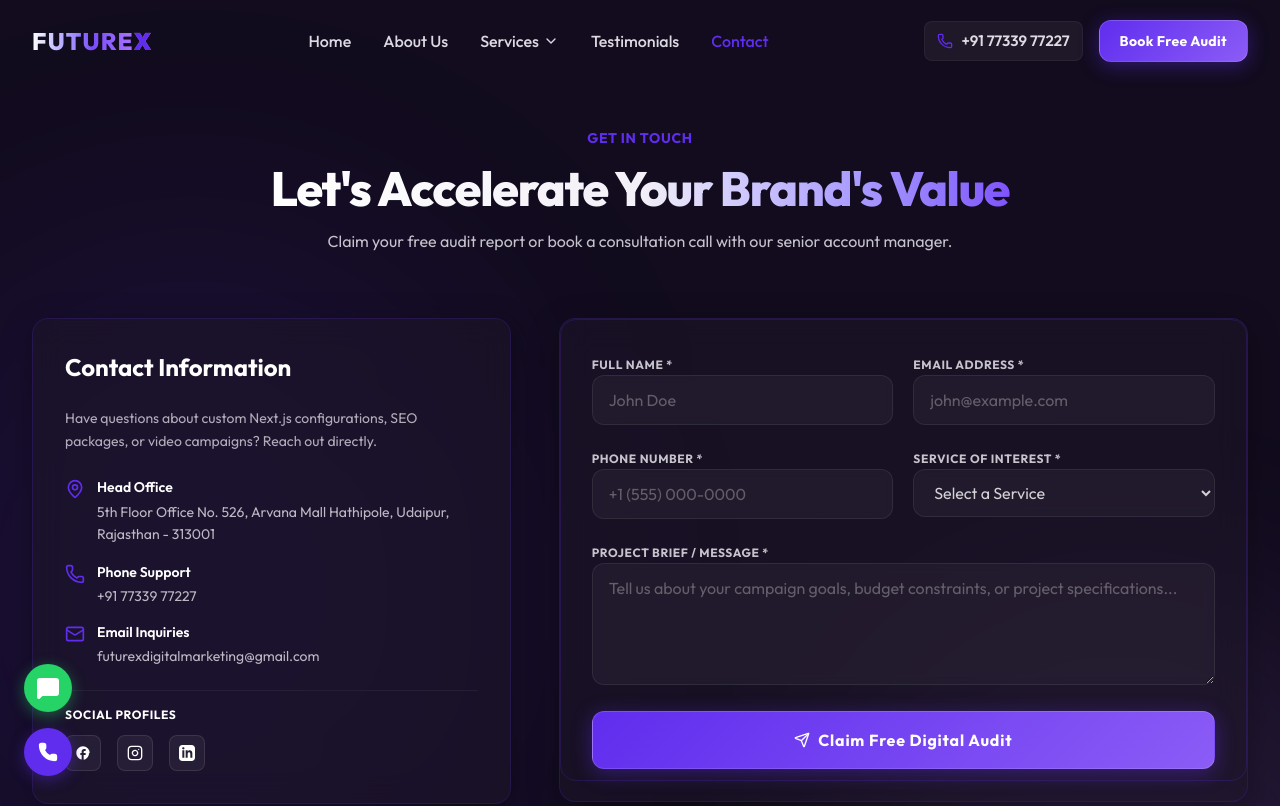
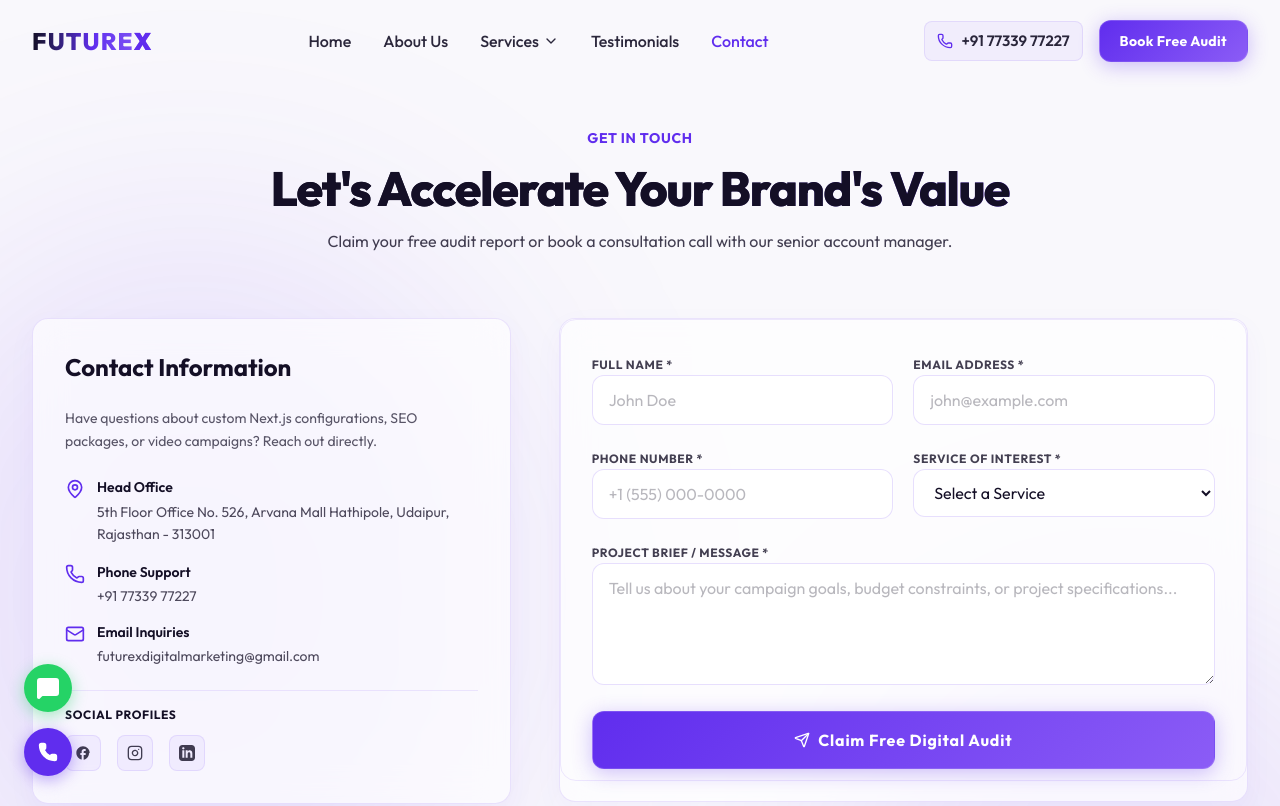
Before and after one commit to Eshbanoliver/futurexwebsite, a Next.js app: page /contact in a window 1280 px wide. Shown: the top 806 px of the page. Built offline with nearby package versions, Linux system fonts and the light colour scheme.

Commit message:
style: Transition to premium light theme with liquid glass accents and dark headers

```diff
--- a/src/app/contact/page.tsx
+++ b/src/app/contact/page.tsx
@@ -15,7 +15,7 @@ export default function Contact() {
     <>
       <JsonLd schema={localBusinessSchema} />
 
-      <main className="relative min-h-screen pt-32 pb-20 bg-background text-white overflow-hidden">
+      <main className="relative min-h-screen pt-32 pb-20 bg-background text-foreground overflow-hidden">
         {/* Neon Glow Highlights */}
         <div className="absolute top-[15%] left-[-10%] w-[50%] h-[50%] bg-primary/10 rounded-full blur-[120px] pointer-events-none" />
         <div className="absolute bottom-[15%] right-[-10%] w-[45%] h-[45%] bg-accent-purple/10 rounded-full blur-[100px] pointer-events-none" />
@@ -24,7 +24,7 @@ export default function Contact() {
           {/* Header */}
           <div className="text-center space-y-4 max-w-3xl mx-auto">
             <div className="text-sm font-bold uppercase tracking-wider text-primary">Get In Touch</div>
-            <h1 className="text-4xl sm:text-5xl font-extrabold tracking-tight bg-gradient-to-r from-white via-foreground to-primary-hover bg-clip-text text-transparent">
+            <h1 className="text-4xl sm:text-5xl font-extrabold tracking-tight bg-gradient-to-r from-foreground via-[#332a54] to-primary bg-clip-text text-transparent">
               Let's Accelerate Your Brand's Value
             </h1>
             <p className="text-foreground/80 leading-relaxed text-sm sm:text-base">
@@ -36,7 +36,7 @@ export default function Contact() {
             {/* Contact Details & Info */}
             <div className="lg:col-span-5 space-y-8">
               <div className="liquid-glass p-6 sm:p-8 rounded-2xl border border-primary/10 space-y-6">
-                <h2 className="text-2xl font-bold text-white">Contact Information</h2>
+                <h2 className="text-2xl font-bold text-foreground">Contact Information</h2>
                 <p className="text-foreground/70 text-sm leading-relaxed">
                   Have questions about custom Next.js configurations, SEO packages, or video campaigns? Reach out directly.
                 </p>
@@ -45,7 +45,7 @@ export default function Contact() {
                   <div className="flex items-start space-x-3 text-sm">
                     <MapPin className="w-5 h-5 text-primary shrink-0 mt-0.5" />
                     <div>
-                      <h4 className="text-white font-semibold">Head Office</h4>
+                      <h4 className="text-foreground font-semibold">Head Office</h4>
                       <p className="text-foreground/75 leading-relaxed mt-1">
                         5th Floor Office No. 526, Arvana Mall Hathipole, Udaipur, Rajasthan - 313001
                       </p>
@@ -55,7 +55,7 @@ export default function Contact() {
                   <div className="flex items-start space-x-3 text-sm">
                     <Phone className="w-5 h-5 text-primary shrink-0 mt-0.5" />
                     <div>
-                      <h4 className="text-white font-semibold">Phone Support</h4>
+                      <h4 className="text-foreground font-semibold">Phone Support</h4>
                       <a href="tel:+917733977227" className="text-foreground/75 hover:text-primary transition-colors block mt-1">
                         +91 77339 77227
                       </a>
@@ -65,7 +65,7 @@ export default function Contact() {
                   <div className="flex items-start space-x-3 text-sm">
                     <Mail className="w-5 h-5 text-primary shrink-0 mt-0.5" />
                     <div>
-                      <h4 className="text-white font-semibold">Email Inquiries</h4>
+                      <h4 className="text-foreground font-semibold">Email Inquiries</h4>
                       <a
                         href="mailto:futurexdigitalmarketing@gmail.com"
                         className="text-foreground/75 hover:text-primary transition-colors block break-all mt-1"
@@ -76,17 +76,17 @@ export default function Contact() {
                   </div>
                 </div>
 
-                <div className="pt-4 border-t border-white/5 space-y-3">
-                  <h4 className="text-white font-bold text-xs uppercase tracking-wider">Social Profiles</h4>
+                <div className="pt-4 border-t border-primary/10 space-y-3">
+                  <h4 className="text-foreground font-bold text-xs uppercase tracking-wider">Social Profiles</h4>
                   <div className="flex items-center space-x-4">
                     <a
                       href="https://www.facebook.com/people/Futurex-DigitalMarketing/61582411168285/"
                       target="_blank"
                       rel="noopener noreferrer"
-                      className="w-9 h-9 rounded-lg border border-white/10 bg-white/5 hover:bg-primary/20 hover:border-primary/50 flex items-center justify-center transition-all duration-300"
+                      className="w-9 h-9 rounded-lg border border-primary/10 bg-primary/5 hover:bg-primary/20 hover:border-primary/50 flex items-center justify-center transition-all duration-300"
                       aria-label="Facebook"
                     >
-                      <svg className="w-4 h-4 text-white fill-current" viewBox="0 0 24 24">
+                      <svg className="w-4 h-4 text-foreground/80 fill-current" viewBox="0 0 24 24">
                         <path d="M22 12c0-5.52-4.48-10-10-10S2 6.48 2 12c0 4.84 3.44 8.87 8 9.8V15H8v-3h2V9.5C10 7.57 11.57 6 13.5 6H16v3h-2c-.55 0-1 .45-1 1v2h3v3h-3v6.95c4.56-.93 8-4.96 8-9.75z"/>
                       </svg>
                     </a>
@@ -94,10 +94,10 @@ export default function Contact() {
                       href="https://www.instagram.com/futurexdigitalmarketing/"
                       target="_blank"
                       rel="noopener noreferrer"
-                      className="w-9 h-9 rounded-lg border border-white/10 bg-white/5 hover:bg-primary/20 hover:border-primary/50 flex items-center justify-center transition-all duration-300"
+                      className="w-9 h-9 rounded-lg border border-primary/10 bg-primary/5 hover:bg-primary/20 hover:border-primary/50 flex items-center justify-center transition-all duration-300"
                       aria-label="Instagram"
                     >
-                      <svg className="w-4 h-4 fill-none stroke-current stroke-2 text-white" viewBox="0 0 24 24" strokeLinecap="round" strokeLinejoin="round">
+                      <svg className="w-4 h-4 fill-none stroke-current stroke-2 text-foreground/80" viewBox="0 0 24 24" strokeLinecap="round" strokeLinejoin="round">
                         <rect x="2" y="2" width="20" height="20" rx="5" ry="5"/>
                         <path d="M16 11.37A4 4 0 1 1 12.63 8 4 4 0 0 1 16 11.37z"/>
                         <line x1="17.5" y1="6.5" x2="17.51" y2="6.5"/>
@@ -107,10 +107,10 @@ export default function Contact() {
                       href="https://www.linkedin.com/company/futurex-digital-marketing"
                       target="_blank"
                       rel="noopener noreferrer"
-                      className="w-9 h-9 rounded-lg border border-white/10 bg-white/5 hover:bg-primary/20 hover:border-primary/50 flex items-center justify-center transition-all duration-300"
+                      className="w-9 h-9 rounded-lg border border-primary/10 bg-primary/5 hover:bg-primary/20 hover:border-primary/50 flex items-center justify-center transition-all duration-300"
                       aria-label="LinkedIn"
                     >
-                      <svg className="w-4 h-4 text-white fill-current" viewBox="0 0 24 24">
+                      <svg className="w-4 h-4 text-foreground/80 fill-current" viewBox="0 0 24 24">
                         <path d="M19 0h-14c-2.761 0-5 2.239-5 5v14c0 2.761 2.239 5 5 5h14c2.762 0 5-2.239 5-5v-14c0-2.761-2.238-5-5-5zm-11 19h-3v-11h3v11zm-1.5-12.268c-.966 0-1.75-.79-1.75-1.764s.784-1.764 1.75-1.764 1.75.79 1.75 1.764-.783 1.764-1.75 1.764zm13.5 12.268h-3v-5.604c0-3.368-4-3.113-4 0v5.604h-3v-11h3v1.765c1.396-2.586 7-2.777 7 2.476v6.759z"/>
                       </svg>
                     </a>
@@ -119,8 +119,8 @@ export default function Contact() {
               </div>
 
               {/* Targets SEO Regions widget */}
-              <div className="bg-secondary/40 border border-white/5 p-6 rounded-2xl space-y-3">
-                <h3 className="font-bold text-white text-sm">International Client Desk</h3>
+              <div className="bg-secondary/35 border border-primary/10 p-6 rounded-2xl space-y-3">
+                <h3 className="font-bold text-foreground text-sm">International Client Desk</h3>
                 <p className="text-foreground/60 text-xs leading-relaxed">
                   We schedule calls across multiple timezones including GMT (London), EST (New York), AEDT (Sydney), GST (Dubai), and IST (India).
                 </p>
@@ -134,10 +134,10 @@ export default function Contact() {
           </div>
 
           {/* Embedded Google Maps Map Iframe */}
-          <div className="w-full h-96 rounded-3xl overflow-hidden border border-primary/20 bg-secondary/50 shadow-2xl relative">
+          <div className="w-full h-96 rounded-3xl overflow-hidden border border-primary/10 bg-secondary/35 shadow-2xl relative">
             <iframe
               src={mapEmbedUrl}
-              className="w-full h-full border-0 grayscale opacity-80 hover:grayscale-0 hover:opacity-100 transition-all duration-500"
+              className="w-full h-full border-0 grayscale opacity-90 hover:grayscale-0 hover:opacity-100 transition-all duration-500"
               allowFullScreen={false}
               loading="lazy"
               referrerPolicy="no-referrer-when-downgrade"
--- a/src/app/globals.css
+++ b/src/app/globals.css
@@ -1,20 +1,20 @@
 @import "tailwindcss";
 
 :root {
-  --background: #120c1e;
-  --foreground: #f3f0f7;
+  --background: #f9f8fc;
+  --foreground: #140f26;
 
   --primary: #602dee;
   --primary-hover: #7b4bfb;
-  --secondary: #1e1729;
+  --secondary: #efeaf5;
 
-  --glass-bg: rgba(30, 23, 41, 0.45);
-  --glass-border: rgba(96, 45, 238, 0.15);
-  --glass-border-hover: rgba(96, 45, 238, 0.35);
-  --glass-glow: rgba(96, 45, 238, 0.12);
+  --glass-bg: rgba(255, 255, 255, 0.7);
+  --glass-border: rgba(96, 45, 238, 0.1);
+  --glass-border-hover: rgba(96, 45, 238, 0.3);
+  --glass-glow: rgba(96, 45, 238, 0.04);
 
-  --accent-purple: #c084fc;
-  --accent-cyan: #22d3ee;
+  --accent-purple: #8b5cf6;
+  --accent-cyan: #0284c7;
 
   --font-outfit: 'Outfit', sans-serif;
 }
@@ -42,10 +42,10 @@
 
   @keyframes neon-pulse {
     from {
-      box-shadow: 0 0 15px rgba(96, 45, 238, 0.15), 0 0 5px rgba(96, 45, 238, 0.05);
+      box-shadow: 0 0 15px rgba(96, 45, 238, 0.1), 0 0 5px rgba(96, 45, 238, 0.03);
     }
     to {
-      box-shadow: 0 0 30px rgba(96, 45, 238, 0.4), 0 0 15px rgba(96, 45, 238, 0.15);
+      box-shadow: 0 0 30px rgba(96, 45, 238, 0.25), 0 0 15px rgba(96, 45, 238, 0.1);
     }
   }
   @keyframes float-up {
@@ -67,28 +67,33 @@ body {
   scroll-behavior: smooth;
 }
 
+/* Ensure headings default to dark text color in light theme */
+h1, h2, h3, h4, h5, h6 {
+  color: var(--foreground);
+}
+
 /* Scrollbar styling */
 ::-webkit-scrollbar {
   width: 8px;
 }
 ::-webkit-scrollbar-track {
-  background: #120c1e;
+  background: #f1f0f5;
 }
 ::-webkit-scrollbar-thumb {
-  background: rgba(96, 45, 238, 0.3);
+  background: rgba(96, 45, 238, 0.25);
   border-radius: 4px;
 }
 ::-webkit-scrollbar-thumb:hover {
-  background: rgba(96, 45, 238, 0.6);
+  background: rgba(96, 45, 238, 0.5);
 }
 
 /* Liquid Glass Utilities */
 .liquid-glass {
-  background: rgba(30, 23, 41, 0.55);
+  background: rgba(255, 255, 255, 0.65);
   backdrop-filter: blur(16px);
   -webkit-backdrop-filter: blur(16px);
-  border: 1px solid rgba(96, 45, 238, 0.18);
-  box-shadow: 0 8px 32px 0 rgba(0, 0, 0, 0.3);
+  border: 1px solid rgba(96, 45, 238, 0.12);
+  box-shadow: 0 10px 30px 0 rgba(96, 45, 238, 0.04);
 }
 
 .liquid-glass-hover {
@@ -96,55 +101,57 @@ body {
 }
 .liquid-glass-hover:hover {
   border-color: rgba(96, 45, 238, 0.45);
-  box-shadow: 0 8px 32px 0 rgba(96, 45, 238, 0.2), 0 0 15px rgba(96, 45, 238, 0.15) inset;
+  box-shadow: 0 10px 30px 0 rgba(96, 45, 238, 0.12), 0 0 15px rgba(96, 45, 238, 0.05) inset;
   transform: translateY(-3px);
 }
 
 .glass-pill {
-  background: rgba(255, 255, 255, 0.04);
-  border: 1px solid rgba(255, 255, 255, 0.08);
+  background: rgba(96, 45, 238, 0.05);
+  border: 1px solid rgba(96, 45, 238, 0.1);
   backdrop-filter: blur(8px);
   -webkit-backdrop-filter: blur(8px);
 }
 
 .glass-input {
-  background: rgba(255, 255, 255, 0.03);
-  border: 1px solid rgba(255, 255, 255, 0.08);
+  background: rgba(255, 255, 255, 0.85);
+  border: 1px solid rgba(96, 45, 238, 0.15);
   backdrop-filter: blur(4px);
   -webkit-backdrop-filter: blur(4px);
   transition: all 0.3s ease;
   font-size: 16px; /* Safeguard iOS zoom */
+  color: var(--foreground);
 }
 .glass-input:focus {
-  background: rgba(255, 255, 255, 0.06);
+  background: rgba(255, 255, 255, 0.95);
   border-color: rgba(96, 45, 238, 0.6);
-  box-shadow: 0 0 15px rgba(96, 45, 238, 0.2);
+  box-shadow: 0 0 15px rgba(96, 45, 238, 0.15);
   outline: none;
 }
 
 .glow-text {
-  text-shadow: 0 0 15px rgba(96, 45, 238, 0.6);
+  text-shadow: 0 0 15px rgba(96, 45, 238, 0.3);
 }
 
 .glow-btn-primary {
   background: linear-gradient(135deg, #602dee 0%, #8b5cf6 100%);
   border: 1px solid rgba(255, 255, 255, 0.15);
-  box-shadow: 0 4px 20px rgba(96, 45, 238, 0.4);
+  box-shadow: 0 4px 20px rgba(96, 45, 238, 0.3);
   transition: all 0.3s cubic-bezier(0.4, 0, 0.2, 1);
 }
 .glow-btn-primary:hover {
-  box-shadow: 0 4px 25px rgba(96, 45, 238, 0.7), 0 0 10px rgba(255, 255, 255, 0.25) inset;
+  box-shadow: 0 4px 25px rgba(96, 45, 238, 0.5), 0 0 10px rgba(255, 255, 255, 0.2) inset;
   transform: translateY(-2px);
 }
 
 .glow-btn-secondary {
-  background: rgba(30, 23, 41, 0.45);
+  background: rgba(255, 255, 255, 0.65);
   border: 1px solid rgba(96, 45, 238, 0.25);
+  color: var(--foreground) !important;
   transition: all 0.3s cubic-bezier(0.4, 0, 0.2, 1);
 }
 .glow-btn-secondary:hover {
-  background: rgba(96, 45, 238, 0.1);
+  background: rgba(96, 45, 238, 0.05);
   border-color: rgba(96, 45, 238, 0.6);
-  box-shadow: 0 0 15px rgba(96, 45, 238, 0.2);
+  box-shadow: 0 0 15px rgba(96, 45, 238, 0.1);
   transform: translateY(-2px);
 }
--- a/src/components/ContactForm.tsx
+++ b/src/components/ContactForm.tsx
@@ -40,17 +40,17 @@ export default function ContactForm() {
 
   if (isSubmitted) {
     return (
-      <div className="liquid-glass p-8 rounded-2xl text-center space-y-6 max-w-lg mx-auto shadow-[0_0_30px_rgba(96,45,238,0.2)]">
+      <div className="liquid-glass p-8 rounded-2xl text-center space-y-6 max-w-lg mx-auto shadow-[0_4px_20px_rgba(96,45,238,0.05)]">
         <div className="flex justify-center">
           <CheckCircle className="w-16 h-16 text-[#25D366] animate-pulse" />
         </div>
-        <h3 className="text-2xl font-bold text-white">Inquiry Received!</h3>
+        <h3 className="text-2xl font-bold text-foreground">Inquiry Received!</h3>
         <p className="text-foreground/75 leading-relaxed text-sm">
           Thank you for reaching out to FutureX Digital Marketing. One of our senior strategists will review your project and get in touch within the next 2 hours.
         </p>
         <button
           onClick={() => setIsSubmitted(false)}
-          className="glow-btn-secondary px-6 py-2 rounded-xl text-sm font-bold text-white transition-all duration-300"
+          className="glow-btn-secondary px-6 py-2 rounded-xl text-sm font-bold text-foreground transition-all duration-300"
         >
           Send Another Message
         </button>
@@ -59,9 +59,9 @@ export default function ContactForm() {
   }
 
   return (
-    <form onSubmit={handleSubmit} className="liquid-glass p-6 md:p-8 rounded-2xl space-y-5 shadow-2xl relative overflow-hidden">
+    <form onSubmit={handleSubmit} className="liquid-glass p-6 md:p-8 rounded-2xl space-y-5 shadow-xl relative overflow-hidden">
       {/* Subtle border glow */}
-      <div className="absolute inset-0 border border-primary/20 pointer-events-none rounded-2xl" />
+      <div className="absolute inset-0 border border-primary/10 pointer-events-none rounded-2xl" />
 
       <div className="grid grid-cols-1 sm:grid-cols-2 gap-5">
         <div className="space-y-1">
@@ -75,7 +75,7 @@ export default function ContactForm() {
             value={formData.name}
             onChange={handleChange}
             required
-            className="w-full glass-input px-4 py-3 rounded-xl text-white placeholder-white/30 text-[15px]"
+            className="w-full glass-input px-4 py-3 rounded-xl text-foreground placeholder-foreground/30 text-[15px]"
             placeholder="John Doe"
           />
         </div>
@@ -90,7 +90,7 @@ export default function ContactForm() {
             value={formData.email}
             onChange={handleChange}
             required
-            className="w-full glass-input px-4 py-3 rounded-xl text-white placeholder-white/30 text-[15px]"
+            className="w-full glass-input px-4 py-3 rounded-xl text-foreground placeholder-foreground/30 text-[15px]"
             placeholder="john@example.com"
           />
         </div>
@@ -108,7 +108,7 @@ export default function ContactForm() {
             value={formData.phone}
             onChange={handleChange}
             required
-            className="w-full glass-input px-4 py-3 rounded-xl text-white placeholder-white/30 text-[15px]"
+            className="w-full glass-input px-4 py-3 rounded-xl text-foreground placeholder-foreground/30 text-[15px]"
             placeholder="+1 (555) 000-0000"
           />
         </div>
@@ -122,11 +122,11 @@ export default function ContactForm() {
             value={formData.service}
             onChange={handleChange}
             required
-            className="w-full glass-input px-4 py-3 rounded-xl text-white/80 placeholder-white/30 text-[15px] bg-secondary"
+            className="w-full glass-input px-4 py-3 rounded-xl text-foreground/85 placeholder-foreground/30 text-[15px] bg-white"
           >
-            <option value="" disabled className="text-white/40">Select a Service</option>
+            <option value="" disabled className="text-foreground/40 bg-white">Select a Service</option>
             {Object.values(servicesData).map((service) => (
-              <option key={service.slug} value={service.slug} className="text-white bg-secondary">
+              <option key={service.slug} value={service.slug} className="text-foreground bg-white">
                 {service.name}
               </option>
             ))}
@@ -145,7 +145,7 @@ export default function ContactForm() {
           value={formData.message}
           onChange={handleChange}
           required
-          className="w-full glass-input px-4 py-3 rounded-xl text-white placeholder-white/30 text-[15px]"
+          className="w-full glass-input px-4 py-3 rounded-xl text-foreground placeholder-foreground/30 text-[15px]"
           placeholder="Tell us about your campaign goals, budget constraints, or project specifications..."
         />
       </div>
--- a/src/components/Navbar.tsx
+++ b/src/components/Navbar.tsx
@@ -43,7 +43,7 @@ export default function Navbar() {
     <header
       className={`fixed top-0 left-0 w-full z-50 transition-all duration-300 ${
         scrolled
-          ? "py-3 bg-secondary/80 backdrop-blur-md border-b border-primary/20 shadow-[0_4px_30px_rgba(96,45,238,0.1)]"
+          ? "py-3 bg-white/80 backdrop-blur-md border-b border-primary/10 shadow-[0_4px_30px_rgba(96,45,238,0.04)]"
           : "py-5 bg-transparent"
       }`}
     >
@@ -51,7 +51,7 @@ export default function Navbar() {
         <div className="flex items-center justify-between">
           {/* Logo */}
           <Link href="/" className="flex items-center space-x-2 group">
-            <span className="text-2xl font-extrabold tracking-wider bg-gradient-to-r from-white via-primary-hover to-accent-purple bg-clip-text text-transparent group-hover:glow-text transition-all duration-300">
+            <span className="text-2xl font-extrabold tracking-wider bg-gradient-to-r from-[#140f26] via-primary to-accent-purple bg-clip-text text-transparent group-hover:glow-text transition-all duration-300">
               FUTURE<span className="text-primary font-black">X</span>
             </span>
           </Link>
@@ -84,7 +84,7 @@ export default function Navbar() {
                           animate={{ opacity: 1, y: 0 }}
                           exit={{ opacity: 0, y: 15 }}
                           transition={{ duration: 0.2 }}
-                          className="absolute left-0 mt-2 w-72 rounded-xl border border-primary/20 bg-secondary/95 backdrop-blur-xl shadow-2xl p-4 grid grid-cols-1 gap-2"
+                          className="absolute left-0 mt-2 w-72 rounded-xl border border-primary/10 bg-white/95 backdrop-blur-xl shadow-2xl p-4 grid grid-cols-1 gap-2"
                         >
                           <Link
                             href="/services"
@@ -100,7 +100,7 @@ export default function Navbar() {
                               className={`block px-3 py-1.5 rounded-lg text-[13.5px] hover:bg-primary/10 transition-colors ${
                                 pathname === `/services/${service.slug}`
                                   ? "text-primary font-bold bg-primary/5"
-                                  : "text-foreground/80 hover:text-white"
+                                  : "text-foreground/80 hover:text-primary"
                               }`}
                             >
                               {service.name}
@@ -131,14 +131,14 @@ export default function Navbar() {
           <div className="hidden lg:flex items-center space-x-4">
             <a
               href="tel:+917733977227"
-              className="flex items-center space-x-2 text-[15px] font-semibold text-foreground/90 hover:text-primary transition-colors py-2 px-3 rounded-lg border border-white/5 bg-white/5 hover:bg-primary/10"
+              className="flex items-center space-x-2 text-[15px] font-semibold text-foreground/90 hover:text-primary transition-colors py-2 px-3 rounded-lg border border-primary/10 bg-primary/5 hover:bg-primary/10"
             >
               <Phone className="w-4 h-4 text-primary" />
               <span>+91 77339 77227</span>
             </a>
             <Link
               href="/contact"
-              className="glow-btn-primary px-5 py-2.5 rounded-xl text-sm font-bold text-white tracking-wide"
+              className="glow-btn-primary px-5 py-2.5 rounded-xl text-sm font-bold text-white tracking-wide hover:no-underline"
             >
               Book Free Audit
             </Link>
@@ -151,7 +151,7 @@ export default function Navbar() {
               className="inline-flex items-center justify-center p-2 rounded-lg text-foreground/90 hover:text-primary focus:outline-none"
               aria-label="Toggle menu"
             >
-              {isOpen ? <X className="h-6 h-6" /> : <Menu className="h-6 h-6" />}
+              {isOpen ? <X className="h-6 w-6" /> : <Menu className="h-6 w-6" />}
             </button>
           </div>
         </div>
@@ -165,7 +165,7 @@ export default function Navbar() {
             animate={{ opacity: 1, height: "auto" }}
             exit={{ opacity: 0, height: 0 }}
             transition={{ duration: 0.3 }}
-            className="lg:hidden bg-secondary/95 backdrop-blur-xl border-b border-primary/20 shadow-2xl overflow-hidden"
+            className="lg:hidden bg-white/95 backdrop-blur-xl border-b border-primary/10 shadow-2xl overflow-hidden"
           >
             <div className="px-4 pt-2 pb-6 space-y-4">
               {navLinks.map((link) => {
@@ -189,7 +189,7 @@ export default function Navbar() {
                             className={`px-3 py-1.5 rounded-lg text-sm transition-colors ${
                               pathname === `/services/${service.slug}`
                                 ? "text-primary font-bold bg-primary/5"
-                                : "text-foreground/70 hover:text-white hover:bg-primary/5"
+                                : "text-foreground/70 hover:text-primary hover:bg-primary/5"
                             }`}
                           >
                             {service.name}
@@ -213,12 +213,12 @@ export default function Navbar() {
                 );
               })}
 
-              <hr className="border-white/5" />
+              <hr className="border-primary/10" />
 
               <div className="px-3 pt-2 space-y-3">
                 <a
                   href="tel:+917733977227"
-                  className="flex items-center space-x-3 w-full py-3 px-4 rounded-xl border border-white/5 bg-white/5 hover:bg-primary/10 text-base font-bold transition-all duration-300"
+                  className="flex items-center space-x-3 w-full py-3 px-4 rounded-xl border border-primary/10 bg-primary/5 hover:bg-primary/10 text-base font-bold transition-all duration-300"
                 >
                   <Phone className="w-5 h-5 text-primary" />
                   <span>+91 77339 77227</span>
```
Also changed, not shown: src/app/about/page.tsx (+10 -10 lines), src/app/page.tsx (+34 -34 lines), src/app/services/[slug]/page.tsx (+6 -7 lines), src/app/services/page.tsx (+9 -9 lines), src/app/testimonials/page.tsx (+7 -7 lines), src/components/ServiceSidebar.tsx (+6 -6 lines).
